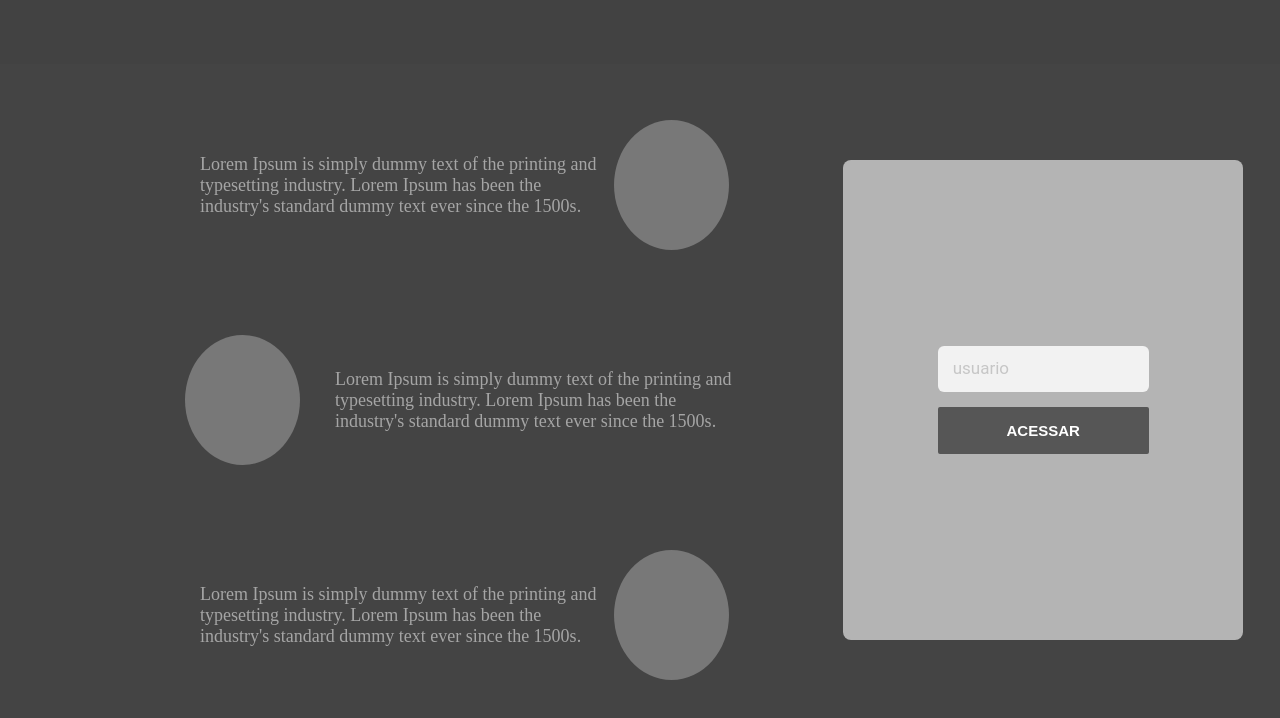
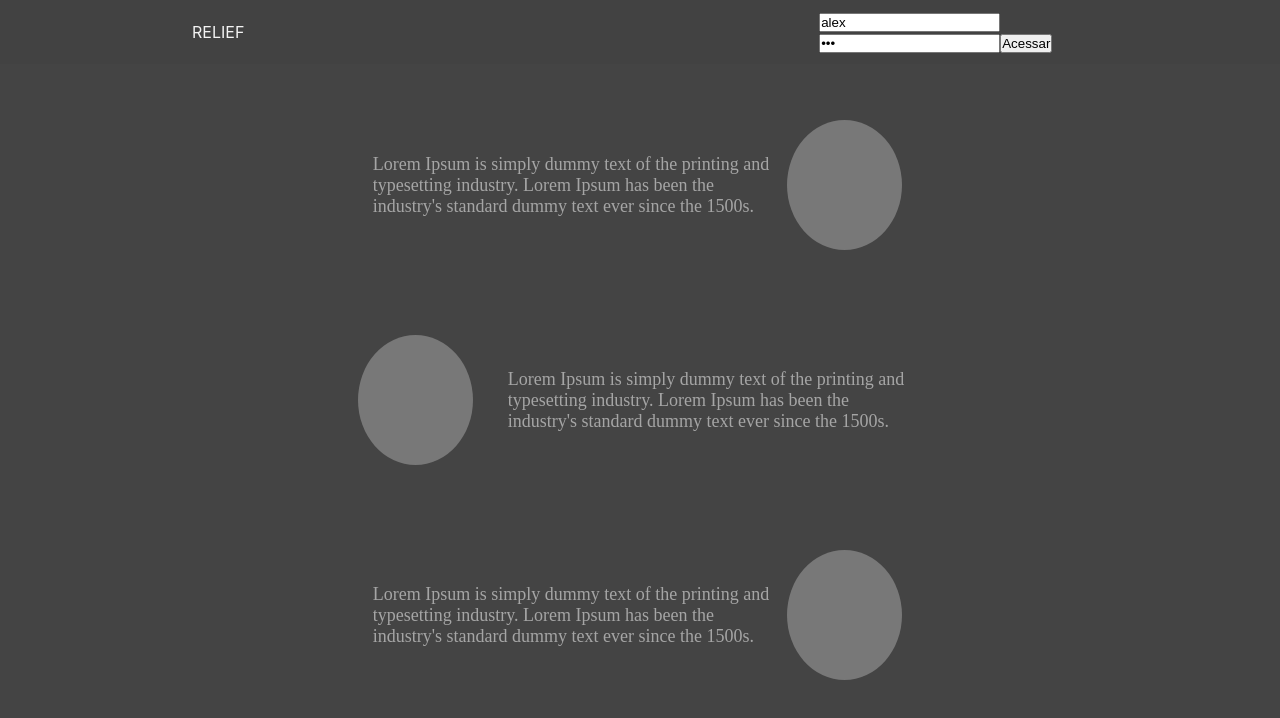
Before and after one commit to AlexSouzaSilvax/relief, a React (Create React App) app: page / in a window 1280 px wide. Shown: the top 718 px of the page. Built offline with nearby package versions, Linux system fonts and the light colour scheme.

Commit message:
implementacao tela login, e integracao com api

```diff
--- a/package.json
+++ b/package.json
@@ -6,6 +6,7 @@
     "@testing-library/jest-dom": "^4.2.4",
     "@testing-library/react": "^9.3.2",
     "@testing-library/user-event": "^7.1.2",
+    "axios": "^0.21.1",
     "react": "^16.13.1",
     "react-dom": "^16.13.1",
     "react-router-dom": "^5.2.0",
--- a/src/component/ListaPosts.js
+++ b/src/component/ListaPosts.js
@@ -14,7 +14,7 @@ export default function ListaPosts({
   const lista = posts.map((p) => {
     return (
       <CardPosts
-        key={p.id}
+        key={p._id}
         p={p}
         onClickEditar={() => onClickEditar(p)}
         onClickApagar={() => onClickApagar(p)}
--- /dev/null
+++ b/src/component/ModalLogin.js
@@ -0,0 +1,27 @@
+/** @format */
+
+import React from "react";
+
+export default function ModalLogin({ modalVisible, setModalVisible, onClick }) {
+  return (
+    <>
+      {modalVisible ? (
+        <div className="modal">
+          <div>
+            <p className="tituloModal">Sessão expirada</p>
+            <p className="tituloModal txtInfoModal">ops!</p>
+
+            <div class="divBtnModal">
+              <a
+                className="button primary txtBtnModal btnModal"
+                onClick={onClick}
+              >
+                Fazer login
+              </a>
+            </div>
+          </div>
+        </div>
+      ) : null}
+    </>
+  );
+}
--- a/src/screens/Login/index.js
+++ b/src/screens/Login/index.js
@@ -1,20 +1,73 @@
 /** @format */
 
 import React, { useState } from "react";
-
+import api from "../../service/api";
 import "./styles.css";
 
 export default function Login({ history }) {
-  const [usuario, setUsuario] = useState();
 
-  function validarAcesso(event) {
+  const [usuario, setUsuario] = useState("alex");
+  const [senha, setSenha] = useState("123");
+
+  const [visibleMsg, setVisibleMsg] = useState(false);
+  const [textMsg, setTextMsg] = useState('');
+
+  async function validarAcesso(event) {
     event.preventDefault();
-    history.push("/principal");
+
+    setVisibleMsg(false);
+    setTextMsg('');
+
+    if (!usuario || !senha) {
+      setVisibleMsg(true);
+      setTextMsg('Email ou senha inválido');
+      setSenha('');
+    } else {
+      await api
+        .post('/usuarios/buscar', {
+          login: usuario,
+          senha: senha
+        })
+        .then(response => {
+          setVisibleMsg(true);
+          console.log(response.data);
+
+          if (response.data) {
+            const { status } = response;
+            const { _id } = response.data;
+            if (status === 200) {
+              localStorage.setItem('idLogin', _id);
+              history.push("/principal");
+            } else {
+              setTextMsg('Falha ao validar usuário');
+            }
+          } else {
+            setTextMsg("Usuário não encontrado");
+          }
+        })
+        .catch(error => {
+          setTextMsg('Serviço indisponível');
+        });
+    }
   }
 
   return (
     <>
-      <div className="header"></div>
+      <div className="header">
+        <div className="headerDiv">
+        <div className="headerDivNome">
+            <p className="headerDivNomeText">RELIEF {visibleMsg ? textMsg : ''}</p>
+            </div>
+
+          <div className="headerDivAcesso">
+              <form  onSubmit={validarAcesso}>
+              <input placeholder="usuario" value={usuario} onChange={event => setUsuario(event.target.value)} />
+              <input type="password" placeholder="senha" value={senha} onChange={event => setSenha(event.target.value)} />
+              <button >Acessar</button>
+              </form>
+          </div>
+        </div>
+      </div>
       <div className="section">
         <div class="conteudo">
           <div class="conteudoAmostra">
@@ -43,19 +96,7 @@ export default function Login({ history }) {
               <div class="conteudoAmostraDivImg"></div>
             </div>
           </div>
-          <div class="conteudoAcesso">
-            <div class="conteudoAcessoDiv">
-              <form class="login-form" onSubmit={validarAcesso}>
-                <input
-                  type="usuario"
-                  placeholder="usuario"
-                  value={usuario}
-                  onChange={(event) => setUsuario(event.target.value)}
-                />
-                <button>Acessar</button>
-              </form>
-            </div>
-          </div>
+
         </div>
       </div>
       <div className="footer"></div>
--- a/src/screens/Login/styles.css
+++ b/src/screens/Login/styles.css
@@ -1,6 +1,36 @@
 .header {
   min-height: 8vh;
   background-color: #3d3d3d30;
+  display: flex;
+  justify-content: center;
+  align-items: center;
+}
+
+.headerDiv {
+  min-height: 7vh;
+  width: 70%;
+  display: flex;
+  flex-direction: row;
+  justify-content: center;
+  align-items: center;
+}
+
+.headerDivNome {
+  display: flex;
+  justify-content: flex-start;
+  align-items: center;
+  flex: 1;
+}
+
+.headerDivNomeText {
+  color: #F3F3F3;
+}
+.headerDivAcesso {
+  min-height: 7vh;
+  width: 30%;
+  display: flex;
+  justify-content: flex-end;
+  align-items: center;
 }
 
 .section {
--- a/src/screens/Principal/index.js
+++ b/src/screens/Principal/index.js
@@ -7,19 +7,13 @@ import Separator from "../../component/Separator.js";
 import ListaPosts from "../../component/ListaPosts";
 
 import "./styles.css";
-import { sleep, getDtHrAtual, pegaIndexLista } from "../../service/api.js";
+import api, { sleep, getDtHrAtual, pegaIndexLista } from "../../service/api.js";
 import Modal from "../../component/Modal.js";
+import ModalLogin from "../../component/ModalLogin.js";
 
-function App() {
+function App({ history }) {
   const [txtPost, setTxtPost] = useState();
   const [posts, setPosts] = useState([]);
-  /*
-  {
-      id: 0,
-      post: "0000",
-      hrDt: "00:00 • 00/00/0000",
-    },
-     */
   const [loading, setLoading] = useState(true);
   const [loadingBtn, setLoadingBtn] = useState(false);
   const [txtBtn, setTxtBtn] = useState("Go");
@@ -27,33 +21,33 @@ function App() {
   const [txtInfo, setTxtInfo] = useState("");
   const [corTxtInfo, setCorTxtInfo] = useState("");
 
-  const [postSelecionado, setPostSelecinado] = useState({ id: null });
+  const [postSelecionado, setPostSelecinado] = useState({ _id: null });
 
   const [modalVisible, setModalVisible] = useState(false);
+  const [modalLoginVisible, setModalLoginVisible] = useState(false);
 
   useEffect(() => {
-    async function _sleep() {
-      await sleep(500); //5000
+    if (!localStorage.getItem("idLogin")) {
+      setModalLoginVisible(!modalLoginVisible);
+    } else {
+      setLoading(true);
+      getPosts();
+      setLoading(false);
     }
-    setLoading(true);
-    _sleep();
-    getPosts();
-    setLoading(false);
   }, []);
 
+  function onClickModalLogin() {
+    history.push("/");
+  }
+
   async function getPosts() {
-    await fetch("https://alex-api-cobranca.herokuapp.com/usuarios")
+    setLoading(true);
+    await api
+      .post("/post", {
+        usuario: localStorage.getItem("idLogin"),
+      })
       .then((response) => {
-
-        setTxtInfo(response.status);
-        setPosts([
-          {
-            id: posts.length,
-            post:
-              "Aqui seria um post 1 se fosse um texto grande ficaria assim ó ta vendo? quase foi, mas, agora vai, perfeito Aqui seria um post 1 se fosse um texto grande ficaria assim ó ta vendo? quase foi, mas, agora vai, perfeito Aqui seria um post 1 se fosse um texto grande ficaria assim ó ta vendo? quase foi, mas, agora vai, perfeito Aqui seria um post 1 se fosse um texto grande ficaria assim ó ta vendo?",
-            hrDt: "22:05 • 04/09/2020",
-          },
-        ]);
+        setPosts(response.data);
       })
       .catch((error) => {
         console.error(error);
@@ -65,41 +59,67 @@ function App() {
     ev.preventDefault();
     setLoadingBtn(true);
     if (txtPost) {
-      posts.splice(
-        pegaIndexLista(posts, postSelecionado.id), // a partir desse index
-        postSelecionado.id != null ? 1 : 0, /// 1 = remove 1 item ( no caso para um item existente), 0 = nao remove nenhum item
-        {
-          id: posts.length,
-          post: txtPost,
-          hrDt: getDtHrAtual(),
-        } // obj a ser adicionado
-      );
-      setTxtPost("");
-      msgInfo(
-        postSelecionado.id != null
-          ? "Alterado com sucesso"
-          : "Salvo com sucesso"
-      );
+      if (postSelecionado._id) {
+        await api
+          .post("/post/atualizar", {
+            _id: postSelecionado._id,
+            post: txtPost,
+            hrDt: getDtHrAtual(),
+            usuario: localStorage.getItem("idLogin"),
+          })
+          .then((response) => {
+            msgInfo("Alterado com sucesso!");
+          })
+          .catch((error) => {
+            console.error(error);
+            msgInfo("Não foi possivel alterar este post");
+          });
+      } else {
+        await api
+          .post("/post/criar", {
+            post: txtPost,
+            hrDt: getDtHrAtual(),
+            usuario: localStorage.getItem("idLogin"),
+          })
+          .then((response) => {
+            msgInfo("Salvo com sucesso!");
+          })
+          .catch((error) => {
+            console.error(error);
+            msgInfo("Não foi possivel salvar este post");
+          });
+      }
     }
     setLoadingBtn(false);
-    setPostSelecinado({ id: null });
     setTxtBtn("Go");
+    getPosts();
   }
 
   function onClickEditar(p) {
-    setTxtBtn("Salvar");
+    setTxtBtn("Editar");
     setPostSelecinado(p);
     setTxtPost(p.post);
   }
 
-  function onClickApagar() {
+ async function onClickApagar() {
     setModalVisible(!modalVisible);
-    posts.splice(pegaIndexLista(posts, postSelecionado.id), 1);
+    setLoading(true);
+
+    await api.post("/post/apagar", {
+      _id: postSelecionado._id,
+    })
+    .then((response) => {
+      msgInfo("Apagado com sucesso");
+    })
+    .catch((error) => {
+      console.error(error);
+      msgInfo("Não foi possivel apagar este post");
+    });
     setLoading(false);
-    msgInfo("Apagado com sucesso");
     setPostSelecinado({ id: null });
     setTxtPost("");
     setTxtBtn("Go");
+    getPosts();
   }
 
   async function msgInfo(txt) {
@@ -108,8 +128,19 @@ function App() {
     setTxtInfo("");
   }
 
+  function sair(ev) {
+    ev.preventDefault();
+    localStorage.removeItem("idLogin");
+    history.push("/");
+  }
+
   return (
     <>
+      <div className="options">
+        <div className="sair" onClick={sair}>
+          <p className="sairText">exit</p>
+        </div>
+      </div>
       <Header
         loadingBtn={loadingBtn}
         txtPost={txtPost}
@@ -134,6 +165,11 @@ function App() {
           setModalVisible(!modalVisible);
         }}
       />
+      <ModalLogin
+        modalVisible={modalLoginVisible}
+        setModalVisible={() => setModalLoginVisible(!modalLoginVisible)}
+        onClick={onClickModalLogin}
+      />
     </>
   );
 }
--- a/src/screens/Principal/styles.css
+++ b/src/screens/Principal/styles.css
@@ -450,3 +450,24 @@ footer {
 .txtBtnModal {
   font-weight: 700;
 }
+
+.options {
+  min-height: 4vh;
+  display: flex;
+  justify-content: flex-end;
+  align-items: center;
+}
+
+.sair {
+  margin-right: 10px;
+  width: 50px;
+  height: 30px;
+}
+
+.sairText {
+  color: #888888;
+}
+
+.sairText:hover {
+  cursor: pointer;
+}
--- a/src/service/api.js
+++ b/src/service/api.js
@@ -1,12 +1,10 @@
-/**
- * /*import axios from "axios";
- *
- * export const api = axios.create({
- *   baseURL: "",
- * });
- *
- * @format
- */
+import axios from "axios";
+
+ const api = axios.create({
+   baseURL: "https://alex-api-cobranca.herokuapp.com"
+ });
+
+ export default api;
 
 export function sleep(time) {
   return new Promise((resolve) => setTimeout(resolve, time));
```
Also changed, not shown: src/component/Header.js (line endings or trailing spaces), 1 other file (tests, documents, lock files or other folders).
